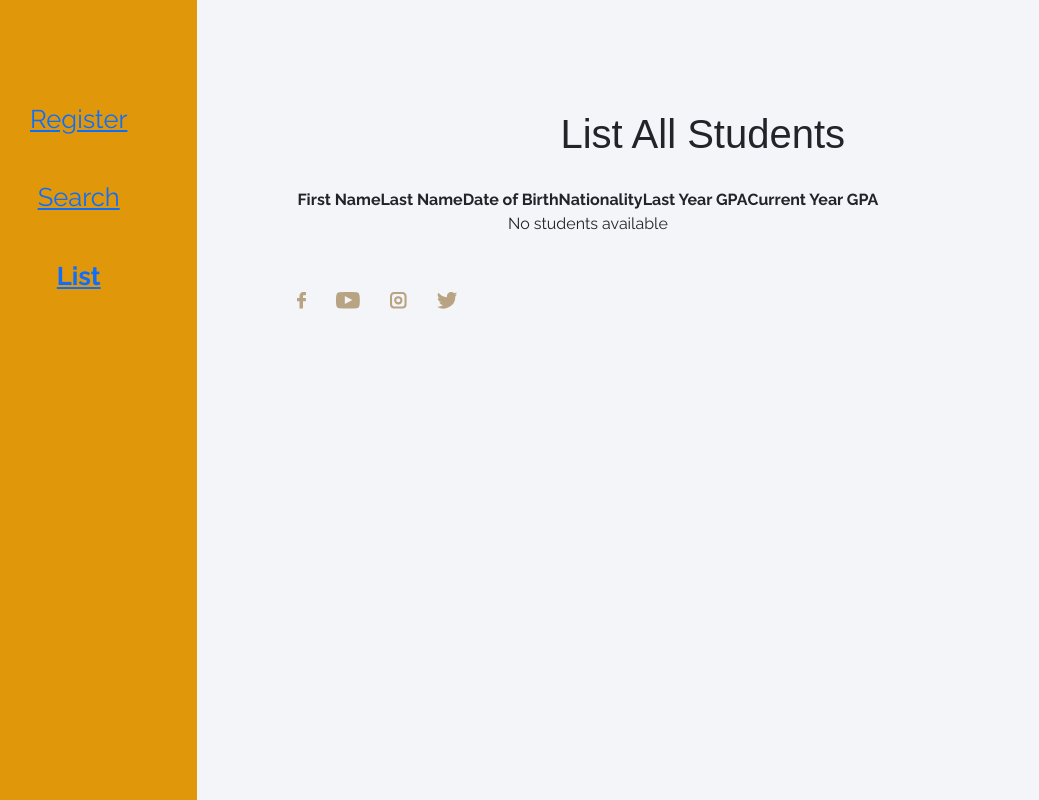
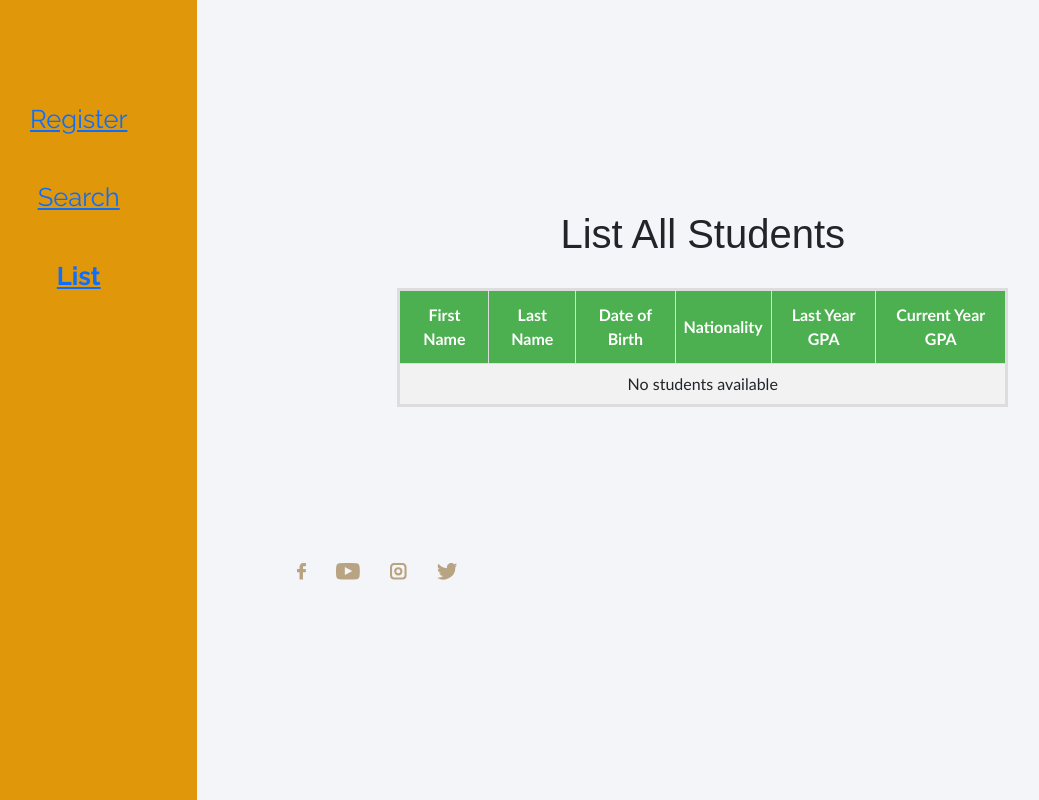
Before and after one commit to salouri/madrasati_initiative_reactjs, a React (Create React App) app: page /list in a window 1280 px wide. Shown: the whole page, without its empty margins (72-1111 px from the left). Built offline with nearby package versions, Linux system fonts and the light colour scheme.

Commit message:
move all students list into a separate component

```diff
--- /dev/null
+++ b/src/components/studentsTable.js
@@ -0,0 +1,56 @@
+import React, { Component } from 'react';
+
+export default class StudentsTable extends Component {
+  DATA;
+
+  constructor(props) {
+    super(props);
+  }
+
+  renderTableData() {
+    if (this.props.students.length === 0)
+      return (
+        <tr>
+          <td align='center' colSpan='6'>
+            No students available
+          </td>
+        </tr>
+      );
+
+    return this.props.students.map((student, index) => {
+      const { id, firstName, lastName, dob, nationality, previousGPA, currentGPA } =
+        student; //destructuring
+      return (
+        <tr key={id}>
+          <td>{firstName}</td>
+          <td>{lastName}</td>
+          <td>{dob}</td>
+          <td>{nationality}</td>
+          <td>{previousGPA}</td>
+          <td>{currentGPA}</td>
+        </tr>
+      );
+    });
+  }
+
+  render() {
+    return (
+      <div className='condiv'>
+        <h1 className='subtopic'>{this.props.title}</h1>
+        <table className='studentsTable'>
+          <tbody>
+            <tr>
+              <th>{'First Name'}</th>
+              <th>{'Last Name'}</th>
+              <th>{'Date of Birth'}</th>
+              <th>{'Nationality'}</th>
+              <th>{'Last Year GPA'}</th>
+              <th>{'Current Year GPA'}</th>
+            </tr>
+            {this.renderTableData()}
+          </tbody>
+        </table>
+      </div>
+    );
+  }
+}
--- a/src/contents/list.js
+++ b/src/contents/list.js
@@ -1,6 +1,7 @@
 import React, { Component } from 'react';
-import Widecard from '../components/widecard';
+// import Widecard from '../components/widecard';
 import Social from '../components/social';
+import StudentsTable from '../components/studentsTable';
 
 class List extends Component {
   constructor(props) {
@@ -10,56 +11,10 @@ class List extends Component {
     };
   }
 
-  renderTableHeader() {
-    let header = Object.keys(this.state.students[0]);
-    return header.map((key, index) => {
-      return <th key={index}>{key.toUpperCase()}</th>;
-    });
-  }
-
-  renderTableData() {
-    if (this.state.students.length === 0)
-      return (
-        <tr>
-          <td align='center' colSpan='6'>
-            No students available
-          </td>
-        </tr>
-      );
-
-    return this.state.students.map((student, index) => {
-      const { id, firstName, lastName, dob, nationality, previousGPA, currentGPA } =
-        student; //destructuring
-      return (
-        <tr key={id}>
-          <td>{firstName}</td>
-          <td>{lastName}</td>
-          <td>{dob}</td>
-          <td>{nationality}</td>
-          <td>{previousGPA}</td>
-          <td>{currentGPA}</td>
-        </tr>
-      );
-    });
-  }
-
   render() {
     return (
       <div className='condiv'>
-        <h1 className='subtopic'>List All Students</h1>
-        <table id='students'>
-          <tbody>
-            <tr>
-              <th>{'First Name'}</th>
-              <th>{'Last Name'}</th>
-              <th>{'Date of Birth'}</th>
-              <th>{'Nationality'}</th>
-              <th>{'Last Year GPA'}</th>
-              <th>{'Current Year GPA'}</th>
-            </tr>
-            {this.renderTableData()}
-          </tbody>
-        </table>
+        <StudentsTable students={this.state.students} title='List All Students' />
         <br />
         <Social />
       </div>
```
